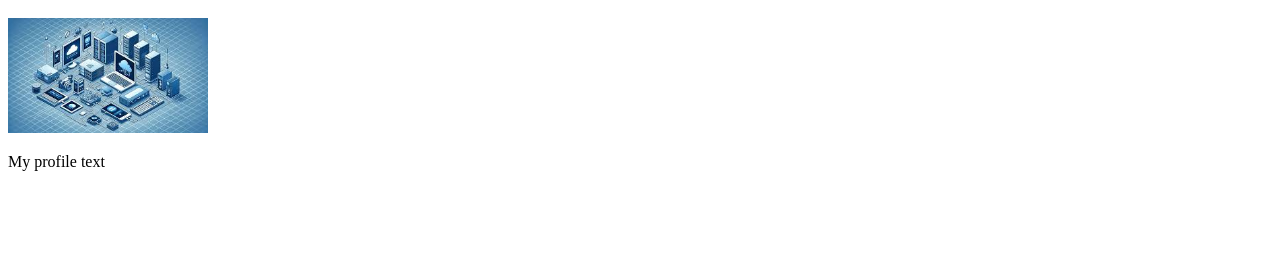
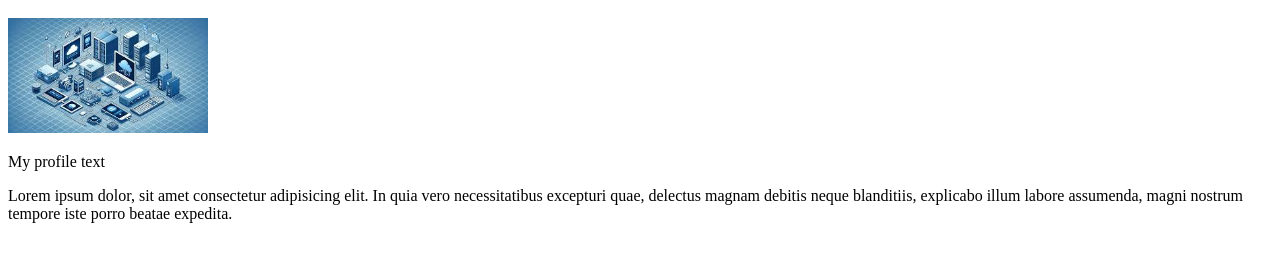
Before and after one commit to sakthikadevi/html-2, a plain HTML site: page index.html in a window 1280 px wide. Shown: the part 120-382 px from the top of the page. Drawn offline with Linux system fonts and the light colour scheme.

Commit message:
added paragraph

```diff
--- a/index.html
+++ b/index.html
@@ -10,5 +10,6 @@
     <h1>NEW NAME</h1>
     <img width="200px" src="FRE.jpg" alt="">
     <p>My profile text</p>
+    <p>Lorem ipsum dolor, sit amet consectetur adipisicing elit. In quia vero necessitatibus excepturi quae, delectus magnam debitis neque blanditiis, explicabo illum labore assumenda, magni nostrum tempore iste porro beatae expedita.</p>
 </body>
 </html>
```
